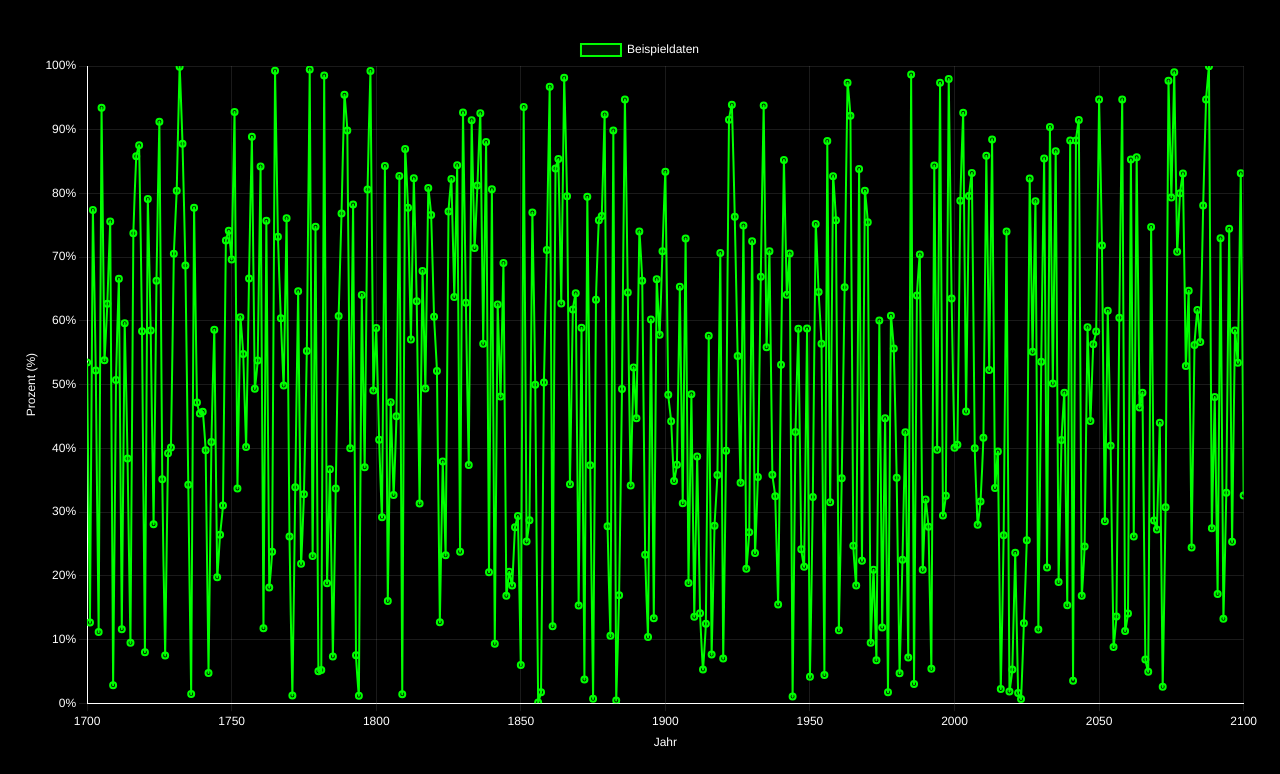
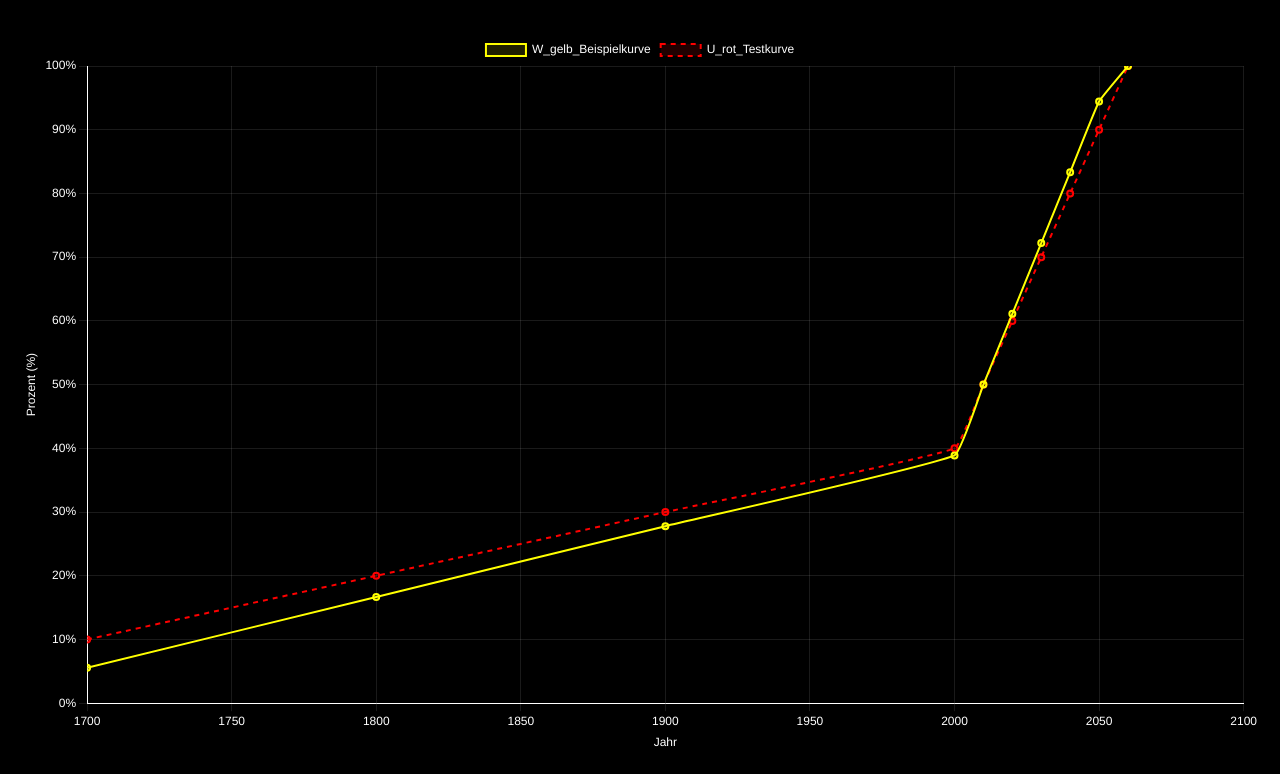
Before and after one commit to BLCdetlef/BLChart, a plain HTML site: page index.html in a window 1280 px wide. Shown: the part 66-840 px from the top of the page. Drawn offline with nearby package versions, Linux system fonts and the light colour scheme.

Commit message:
Add files via upload

```diff
--- a/index.html
+++ b/index.html
@@ -68,18 +68,107 @@
 
         const ctx = document.getElementById('myChart').getContext('2d');
 
-        // Beispieldaten (kann später angepasst werden)
-        const data = {
-            labels: Array.from({length: 401}, (_, i) => 1700 + i), // 1700 bis 2100
-            datasets: [{
-                label: 'Beispieldaten',
-                data: Array.from({length: 401}, () => Math.random() * 100), // Zufällige Werte 0-100
-                borderColor: '#00ff00',
-                backgroundColor: 'rgba(0, 255, 0, 0.1)',
+                 // CSV-Dateien laden und verarbeiten
+         async function loadCSVData() {
+             const csvFiles = [
+                 'Daten/W_gelb_Beispielkurve.csv',
+                 'Daten/U_rot_Testkurve.csv'
+             ];
+
+             console.log('Lade CSV-Dateien:', csvFiles);
+             const datasets = [];
+            const colors = {
+                'gelb': '#ffff00',
+                'rot': '#ff0000',
+                'grün': '#00ff00',
+                'blau': '#0000ff',
+                'orange': '#ffa500',
+                'lila': '#800080',
+                'cyan': '#00ffff',
+                'magenta': '#ff00ff',
+                'grau': '#808080',
+                'weiß': '#ffffff'
+            };
+
+            for (const file of csvFiles) {
+                                 try {
+                     console.log('Lade Datei:', file);
+                     const response = await fetch(file);
+                     const csvText = await response.text();
+                     console.log('CSV Inhalt:', csvText.substring(0, 200) + '...');
+                     const lines = csvText.split('\n');
+
+                    // Grenzwerte aus Kommentarzeilen extrahieren
+                    let lowerBound = 0, upperBound = 100;
+                    const dataLines = [];
+
+                    for (const line of lines) {
+                        if (line.startsWith('# Unterer_Grenzwert:')) {
+                            lowerBound = parseFloat(line.split(':')[1].trim());
+                        } else if (line.startsWith('# Oberer_Grenzwert:')) {
+                            upperBound = parseFloat(line.split(':')[1].trim());
+                        } else if (line.includes(',') && !line.startsWith('#')) {
+                            dataLines.push(line);
+                        }
+                    }
+
+                                         // Daten verarbeiten
+                     const dataPoints = [];
+
+                     console.log('Datenzeilen:', dataLines);
+
+                     for (let i = 1; i < dataLines.length; i++) { // Skip header
+                         const parts = dataLines[i].split(',');
+                         console.log('Zeile', i, 'Parts:', parts);
+                         if (parts.length >= 3) {
+                             const year = parseInt(parts[0]);
+                             const messwert = parseFloat(parts[1]);
+                             const percent = parseFloat(parts[2]);
+
+                             dataPoints.push({x: year, y: percent});
+                         }
+                     }
+
+                     console.log('DataPoints:', dataPoints);
+
+                    // Farbe aus Dateinamen extrahieren
+                    const fileName = file.split('/').pop();
+                    const colorMatch = fileName.match(/_(gelb|rot|grün|blau|orange|lila|cyan|magenta|grau|weiß)_/);
+                    const color = colorMatch ? colors[colorMatch[1]] : '#ffffff';
+
+                    // Linientyp aus Dateinamen extrahieren
+                    const isUrsache = fileName.startsWith('U_');
+                    const borderDash = isUrsache ? [5, 5] : []; // Gestrichelt für Ursache
+
+                                         const dataset = {
+                         label: fileName.replace('.csv', ''),
+                         data: dataPoints,
+                         borderColor: color,
+                         backgroundColor: color + '20',
                          borderWidth: 2,
                          fill: false,
-                tension: 0.1
-            }]
+                         tension: 0.1,
+                         borderDash: borderDash
+                     };
+
+                     console.log('Dataset:', dataset);
+                     datasets.push(dataset);
+
+                } catch (error) {
+                    console.error('Fehler beim Laden von', file, ':', error);
+                }
+            }
+
+                         console.log('Alle Datasets:', datasets);
+             return datasets;
+         }
+
+                 // Chart erstellen
+         async function createChart() {
+             const datasets = await loadCSVData();
+
+             const data = {
+                 datasets: datasets
              };
 
             const config = {
@@ -139,6 +228,10 @@
             };
 
             new Chart(ctx, config);
+        }
+
+        // Chart starten
+        createChart();
     </script>
 </body>
 </html>
```
Lines whose indentation alone changed are shown as unchanged.
